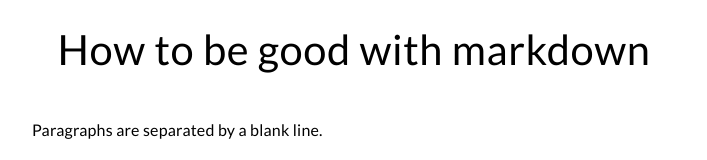
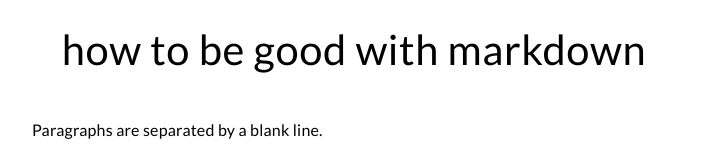
Before and after one commit to yousero/blog, a plain HTML site: page posts/talk-about-VIM/index.html in a window 1280 px wide. Shown: the top 160 px of the page, without its empty margins (286-993 px from the left). Drawn offline with Linux system fonts and the light colour scheme.

Commit message:
fix page

```diff
--- a/posts/talk-about-VIM/article.html
+++ b/posts/talk-about-VIM/index.html
@@ -4,13 +4,13 @@
     <meta charset="utf-8" />
     <meta name="viewport" content="width=device-width, initial-scale=1.0" />
 
-    <title>how to be good with markdown</title>
+    <title>how to be good with markdown — yousero/BLOG</title>
 
     <link rel="stylesheet" type="text/css" href="/blog/css.css" />
   </head>
   <body>
     <div class="container">
-      <header id="header">How to be good with markdown</header>
+      <header id="header">how to be good with markdown</header>
       <main id="main">
         <article class="post">
           <p>Paragraphs are separated by a blank line.</p>
```
